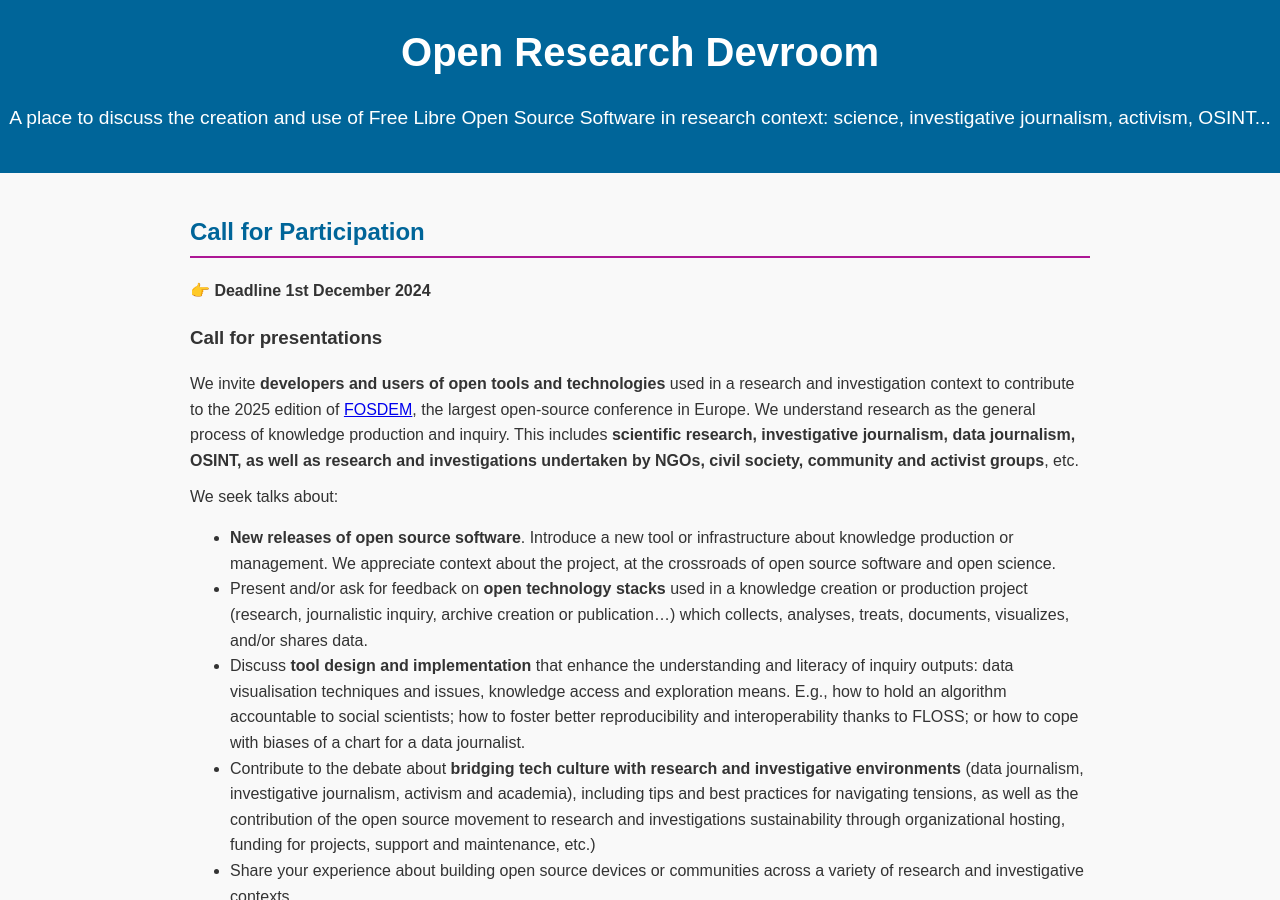
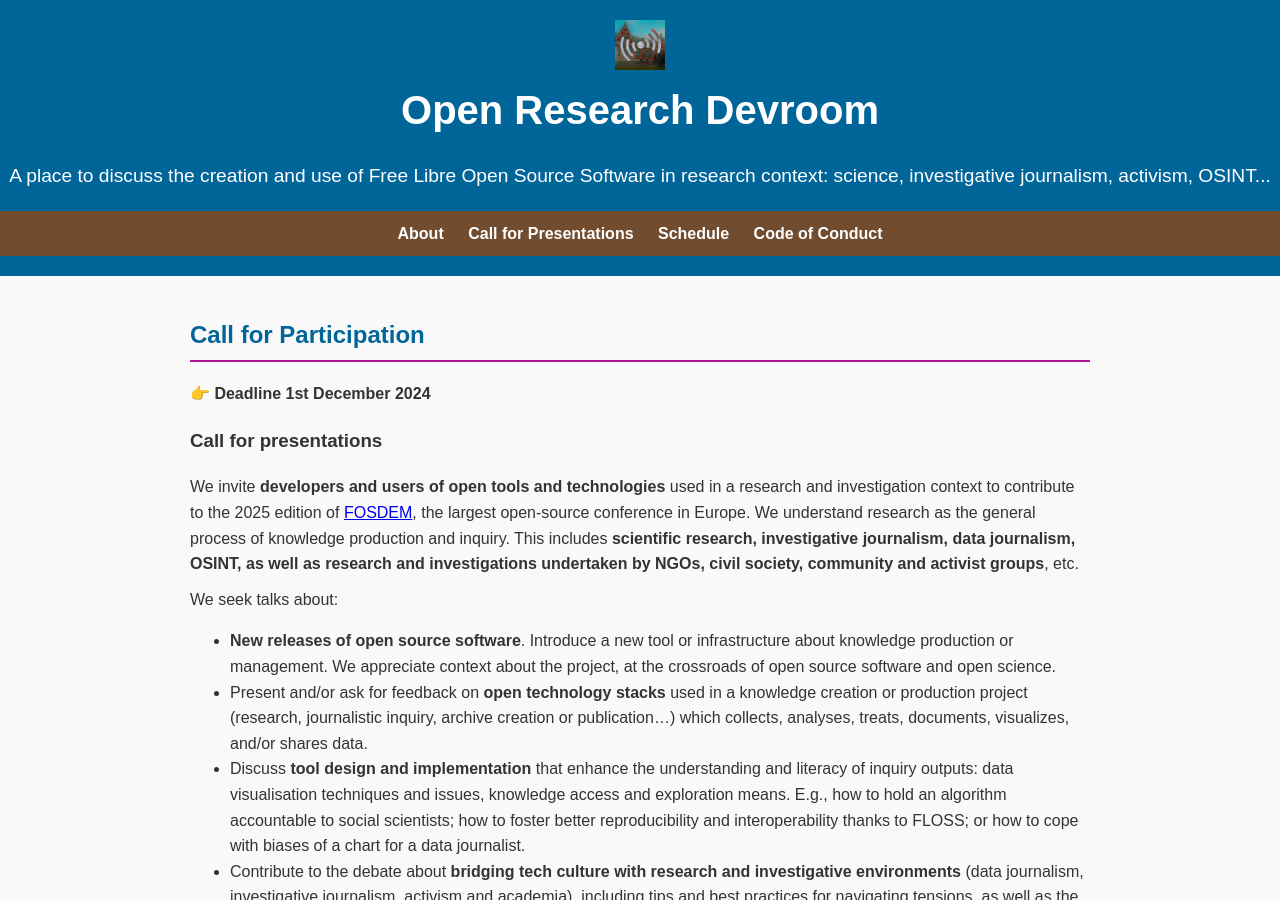
Before and after one commit to research-fosdem/research-fosdem.github.io, a Jekyll site: the page built from index.md, in a window 1280 px wide and 900 px high. Built offline with Jekyll 4.4.1, drawn with Linux system fonts in a browser that asks for light colours.

Commit message:
Update header with ORDEM logo.

```diff
--- a/_layouts/default.html
+++ b/_layouts/default.html
@@ -7,9 +7,27 @@
   <link rel="stylesheet" href="/assets/css/custom.css">
 </head>
 <body>
-  <header>
+<header class="header">
+  <div class="container">
+    <div class="navbar-brand">
+      <a class="navbar-item" href="/">
+        <img src="img/ordem.png" alt="Logo" style="max-height: 50px;">
+      </a>
+    </div>
     <h1>{{ site.title }}</h1>
     <p>{{ site.description }}</p>
+
+    <nav class="navbar" role="navigation" aria-label="main navigation">
+      <div class="navbar-menu">
+        <div class="navbar-start">
+          <a class="navbar-item" href="#about">About</a>
+          <a class="navbar-item" href="#call-for-presentations">Call for Presentations</a>
+          <a class="navbar-item" href="#Schedule">Schedule</a>
+          <a class="navbar-item" href="#code-of-conduct">Code of Conduct</a>
+        </div>
+      </div>
+    </nav>
+  </div>
   </header>
   <main>
     {{ content }}
```
